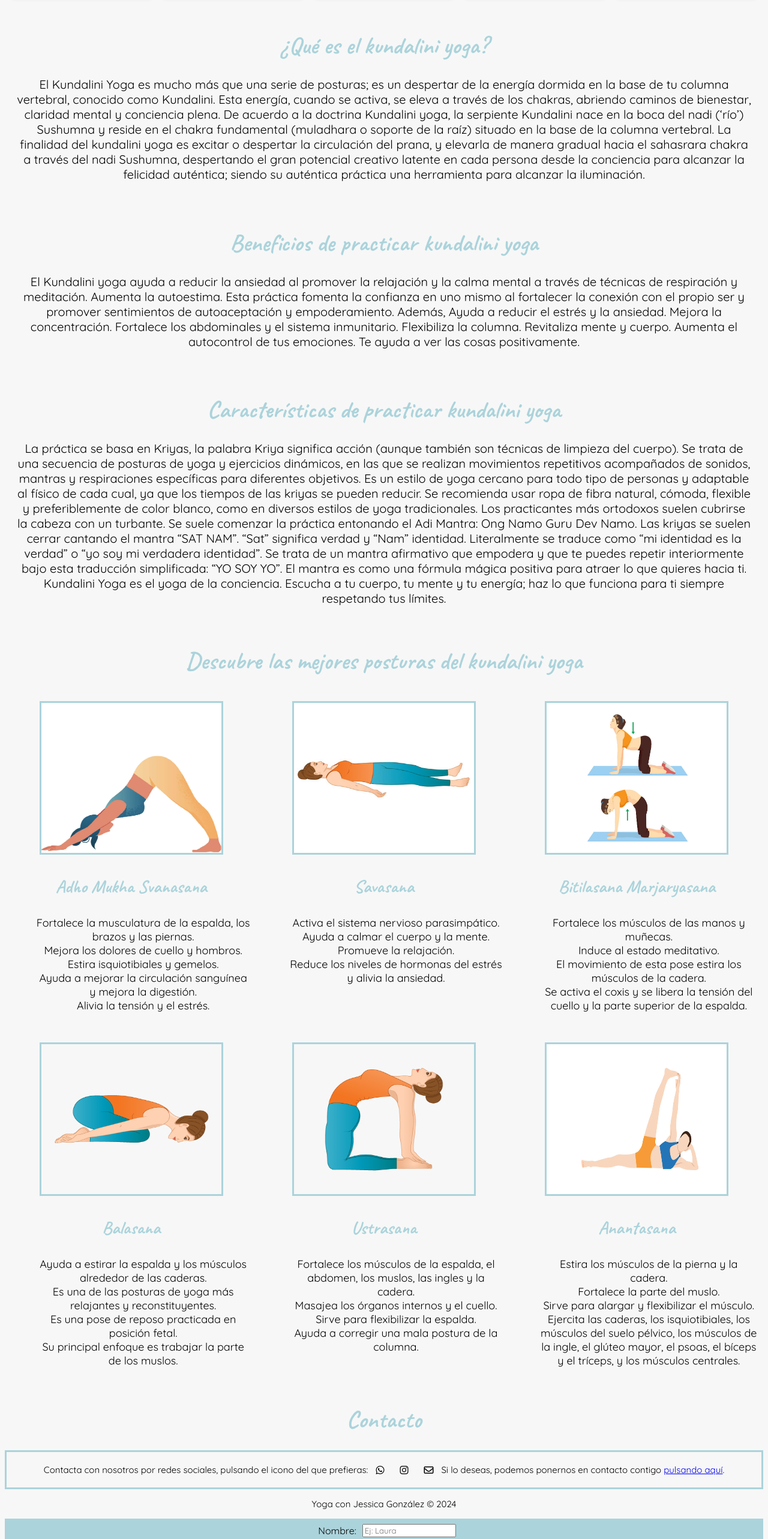
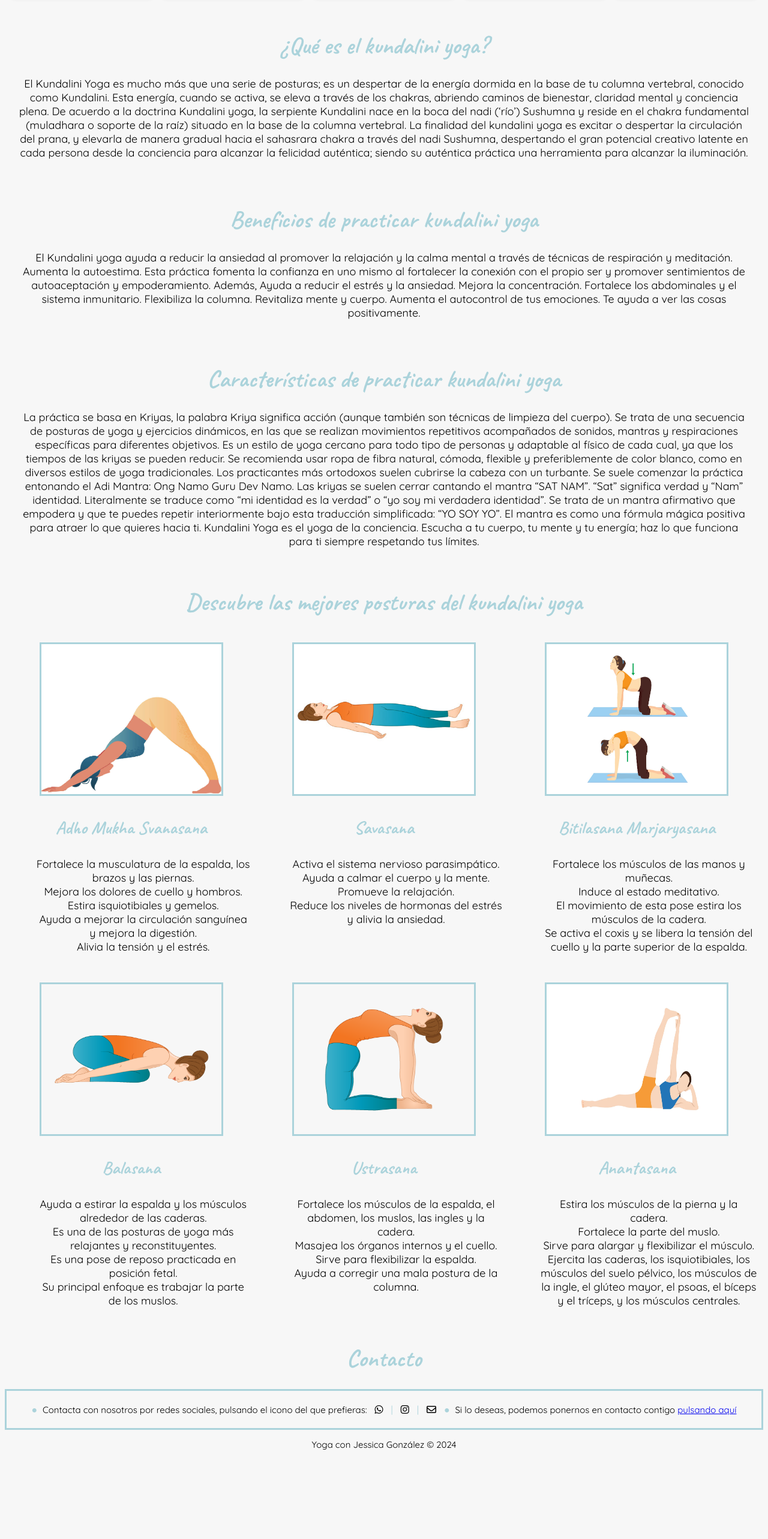
Before and after one commit to olgabonillo/proyecto-personal-olga-bonillo, a React (Vite) app: page / in a window 1280 px wide. Shown: the part 1120-3686 px from the top of the page at 60% size. After the commit the page ends 3553 px from the top, so only its background shows below. Built offline with nearby package versions, Linux system fonts and the light colour scheme; a web font is replaced by a local one.

Commit message:
changes in footer and className

```diff
--- a/src/components/Benefits.jsx
+++ b/src/components/Benefits.jsx
@@ -2,7 +2,7 @@ function Benefits() {
   return (
     <div className="div" id="benefits">
         <h1 className="titles">Beneficios de practicar kundalini yoga</h1>
-        <p className="text">
+        <p className="list-postures">
           El Kundalini yoga ayuda a reducir la ansiedad al promover la
           relajación y la calma mental a través de técnicas de respiración y
           meditación. Aumenta la autoestima. Esta práctica fomenta la confianza
--- a/src/components/Characteristics.jsx
+++ b/src/components/Characteristics.jsx
@@ -2,7 +2,7 @@ function Characteristics() {
   return (
     <div className="div" id="characteristics">
         <h1 className="titles">Características de practicar kundalini yoga</h1>
-        <p className="text">
+        <p className="list-postures">
           La práctica se basa en Kriyas, la palabra Kriya significa acción
           (aunque también son técnicas de limpieza del cuerpo). Se trata de una
           secuencia de posturas de yoga y ejercicios dinámicos, en las que se
--- a/src/components/Footer.jsx
+++ b/src/components/Footer.jsx
@@ -1,27 +1,41 @@
 function Footer() {
+
+ /*  document.getElementById("showForm").addEventListener("click", function() {
+    var form = document.getElementById("contactForm");
+    if (form.style.display === "none" || form.style.display === "") {
+      form.style.display = "block";
+    } else {
+      form.style.display = "none";
+    }
+  }); */
+
+
   return (
     <>
       <main>
-        <div id="contact">
+        <div id="contactForm">
           <h1 className="contact">Contacto</h1>
         </div>
         <div className="footer">
+        <p className="separated">● &nbsp;</p>
         <p className="text-footer">Contacta con nosotros por redes sociales, pulsando el icono del que prefieras:</p>
           <a href="https://wa.me/34619393123" target="_blanck">
             <i className="fa-brands fa-whatsapp" style={{ color: "#000" }}></i>
           </a>
+          <p className="separated">|</p>
           <a href="https://www.instagram.com/" target="_blanck">
             <i className="fa-brands fa-instagram" style={{ color: "#000" }}></i>
           </a>
+          <p className="separated">|</p>
           <a href="mailto:olgaalaquas@gmail.com" target="_blanck">
             <i className="fa-regular fa-envelope" style={{ color: "#000" }}></i>
           </a>
+          <p className="separated">● &nbsp;</p>
           <p className="text-form">
             Si lo deseas, podemos ponernos en contacto contigo&nbsp;
-            <a href="#formulario" target="_blanck">
+            <a href="#formulario" target="_blanck" id="showForm">
               pulsando aquí
             </a>
-            .
           </p>
         </div>
         <div>
--- a/src/components/Form.jsx
+++ b/src/components/Form.jsx
@@ -41,8 +41,12 @@ const Form = () => {
     }
   };
 
+
   return (
     //Todos los campos los pongo obligatorios
+    //Creo el primer div con un ID para mostrar el formulario cuando cliquen
+    <>
+      <div id="form">
         <form onSubmit={handleSubmit} className="form">
           <div className="div-form">
             <label className="label">Nombre:</label>
@@ -80,7 +84,7 @@ const Form = () => {
               className="input-text"
               type="text"
               name="comentarios"
-          placeholder="Ej: Me gustaría que os pongáis en contacto conmigo para informarme acerca de las clases..."
+              placeholder="Ej: Me gustaría informarme más..."
               value={formData.comentarios}
               onChange={handleChange}
             />
@@ -92,6 +96,8 @@ const Form = () => {
             Enviar
           </button>
         </form>
+      </div>
+    </>
   );
 };
 
--- a/src/components/Kundalini.jsx
+++ b/src/components/Kundalini.jsx
@@ -2,7 +2,7 @@ function Kundalini() {
   return (
     <div className="div" id="kundalini">
         <h1 className="titles">¿Qué es el kundalini yoga?</h1>
-        <p className="text">
+        <p className="list-postures">
           El Kundalini Yoga es mucho más que una serie de posturas; es un
           despertar de la energía dormida en la base de tu columna vertebral,
           conocido como Kundalini. Esta energía, cuando se activa, se eleva a
--- a/src/components/Postures.jsx
+++ b/src/components/Postures.jsx
@@ -18,10 +18,10 @@ function Postures() {
           alt="postura adho mukha"
         ></img>
         <h3 className="postures">Adho Mukha Svanasana</h3>
-        <p className="text">
+
           <ul className="list-postures">
             <li>
-              Fortalece la musculatura de la espalda, los brazos y las piernas.
+            Fortalece la musculatura de la espalda, los brazos y las piernas.
             </li>
             <li>Mejora los dolores de cuello y hombros.</li>
             <li>Estira isquiotibiales y gemelos.</li>
@@ -30,7 +30,7 @@ function Postures() {
             </li>
             <li>Alivia la tensión y el estrés.</li>
           </ul>
-        </p>
+
       </div>
       <div className="div-postures">
         <img
@@ -39,7 +39,7 @@ function Postures() {
           alt="postura savasana"
         ></img>
         <h3 className="postures">Savasana</h3>
-        <p className="text">
+
           <ul className="list-postures">
             <li>Activa el sistema nervioso parasimpático.</li>
             <li>Ayuda a calmar el cuerpo y la mente.</li>
@@ -48,7 +48,7 @@ function Postures() {
               Reduce los niveles de hormonas del estrés y alivia la ansiedad.
             </li>
           </ul>
-        </p>
+
       </div>
       <div className="div-postures">
         <img
@@ -57,7 +57,7 @@ function Postures() {
           alt="postura gato vaca"
         ></img>
         <h3 className="postures">Bitilasana Marjaryasana</h3>
-        <p className="text">
+
           <ul className="list-postures">
             <li>Fortalece los músculos de las manos y muñecas.</li>
             <li>Induce al estado meditativo.</li>
@@ -69,7 +69,7 @@ function Postures() {
               superior de la espalda.
             </li>
           </ul>
-        </p>
+
       </div>
       <div className="div-postures">
         <img
@@ -78,7 +78,7 @@ function Postures() {
           alt="postura balasana"
         ></img>
         <h3 className="postures">Balasana</h3>
-        <p className="text">
+
           <ul className="list-postures">
             <li>
               Ayuda a estirar la espalda y los músculos alrededor de las
@@ -90,7 +90,7 @@ function Postures() {
             <li>Es una pose de reposo practicada en posición fetal.</li>
             <li>Su principal enfoque es trabajar la parte de los muslos.</li>
           </ul>
-        </p>
+
       </div>
       <div className="div-postures">
         <img
@@ -99,7 +99,7 @@ function Postures() {
           alt="postura ustrasana"
         ></img>
         <h3 className="postures">Ustrasana</h3>
-        <p className="text">
+
           <ul className="list-postures">
             <li>
               Fortalece los músculos de la espalda, el abdomen, los muslos, las
@@ -109,7 +109,7 @@ function Postures() {
             <li>Sirve para flexibilizar la espalda.</li>
             <li>Ayuda a corregir una mala postura de la columna.</li>
           </ul>
-        </p>
+
       </div>
       <div className="div-postures">
         <img
@@ -118,7 +118,7 @@ function Postures() {
           alt="postura anantasana"
         ></img>
         <h3 className="postures">Anantasana</h3>
-        <p className="text">
+
           <ul className="list-postures">
             <li>Estira los músculos de la pierna y la cadera.</li>
             <li>Fortalece la parte del muslo.</li>
@@ -129,7 +129,6 @@ function Postures() {
               bíceps y el tríceps, y los músculos centrales.
             </li>
           </ul>
-        </p>
       </div>
     </div>
   );
--- a/src/styles/App.scss
+++ b/src/styles/App.scss
@@ -55,7 +55,7 @@ body {
   grid-column-end: 4;
 }
 
-.text {
+.list-postures {
   font-size: 20px;
   font-family: "Quicksand", sans-serif;
 }
@@ -193,6 +193,10 @@ body {
     scroll-margin-top: 150px; /* Ajusta el valor según la altura de tu sticky */
 }
 
+.separated {
+  color: #abd3db;
+  font-family: "Quicksand", sans-serif;;
+}
 .copyright {
   display: flex;
   justify-content: center;
@@ -203,6 +207,7 @@ body {
 
 .form {
   background-color: #abd3db;
+  display: none;
 }
 
 .button-form {
```
Also changed, not shown: 1 other file (tests, documents, lock files or other folders). Lines whose indentation alone changed are shown as unchanged.
